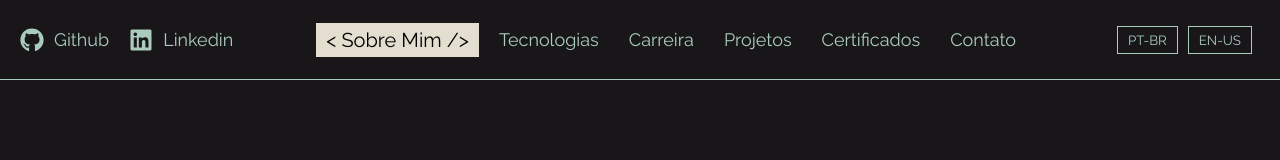
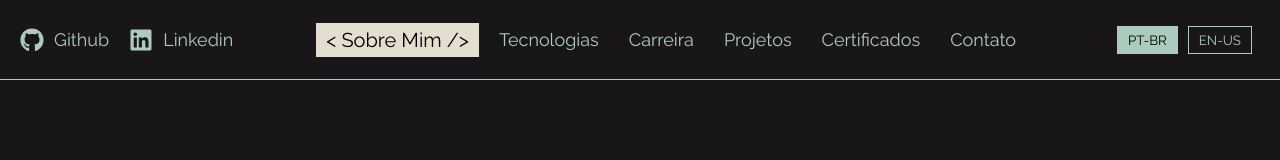
Before and after one commit to oPedroFlores/portfolio2, a React (Create React App) app: page / in a window 1280 px wide. Shown: the top 160 px of the page. Built offline with nearby package versions, Linux system fonts and the light colour scheme.

Commit message:
Correções

```diff
--- a/src/App.js
+++ b/src/App.js
@@ -1,25 +1,32 @@
-import React, { useState } from "react";
-import "./App.css";
-import NavBar from "./pages/NavBar";
-import HomePage from "./pages/HomePage";
-import Tecnologies from "./pages/Tecnologies";
-import translations from "./translations.json";
-import techs from "./techs.json";
-import History from "./pages/History";
-import Projects from "./pages/Projects";
-import Certificates from "./pages/Certificates";
-import GetInTouch from "./pages/GetInTouch";
+import React, { useState } from 'react';
+import './App.css';
+import NavBar from './pages/NavBar';
+import HomePage from './pages/HomePage';
+import Tecnologies from './pages/Tecnologies';
+import translations from './translations.json';
+import techs from './techs.json';
+import History from './pages/History';
+import Projects from './pages/Projects';
+import Certificates from './pages/Certificates';
+import GetInTouch from './pages/GetInTouch';
+
+import curriculopt from '../src/cv/portuguesecv.pdf';
+import curriculoen from '../src/cv/englishcv.pdf';
 
 function App() {
   const [language, setLanguage] = useState(0);
 
   const currentLanguage = language === 0 ? translations.pt : translations.en;
-
+  const curriculo = language === 1 ? curriculoen : curriculopt;
   return (
     <>
-      <NavBar language={currentLanguage} setLanguage={setLanguage} />
+      <NavBar
+        translation={currentLanguage}
+        setLanguage={setLanguage}
+        language={language}
+      />
       <main>
-        <HomePage language={currentLanguage} />
+        <HomePage language={currentLanguage} curriculo={curriculo} />
         <Tecnologies
           language={currentLanguage}
           techs={language ? techs.en : techs.pt}
--- a/src/css/NavBar.module.css
+++ b/src/css/NavBar.module.css
@@ -94,6 +94,11 @@ nav {
   color: white;
 }
 
+.activeLinkLanguage {
+  background-color: var(--primaryColor) !important;
+  color: black !important;
+}
+
 @media (max-width: 1200px) {
   .navLanguage {
     flex-direction: column;
--- a/src/pages/HomePage.jsx
+++ b/src/pages/HomePage.jsx
@@ -3,12 +3,11 @@ import styles from '../css/Home.module.css';
 import { FaLinkedin, FaGithub } from 'react-icons/fa';
 import { ReactComponent as Curriculo } from '../img/svg/cv2.svg';
 import { motion } from 'framer-motion';
-import curriculo from '../cv/portuguesecv.pdf';
 import Modal from './modal/Modal';
 import Button from '../components/Button';
 import AboutMeModal from './modal/AboutMeModal';
 
-const HomePage = ({ language }) => {
+const HomePage = ({ language, curriculo }) => {
   const [modal, setModal] = React.useState(false);
   const textAprRef = React.useRef(null);
   function ModalTrue() {
--- a/src/pages/NavBar.jsx
+++ b/src/pages/NavBar.jsx
@@ -1,12 +1,12 @@
-import React, { useState, useEffect } from "react";
-import styles from "../css/NavBar.module.css";
-import { FaGithub, FaLinkedin } from "react-icons/fa";
-import { TfiMenu } from "react-icons/tfi";
+import React, { useState, useEffect } from 'react';
+import styles from '../css/NavBar.module.css';
+import { FaGithub, FaLinkedin } from 'react-icons/fa';
+import { TfiMenu } from 'react-icons/tfi';
 
-const NavBar = ({ language, setLanguage }) => {
+const NavBar = ({ translation, setLanguage, language }) => {
   const [navBackground, setNavBackground] = useState(false);
   const [toggleMenu, setToggleMenu] = useState(false);
-  const [activeSection, setActiveSection] = useState("homePage");
+  const [activeSection, setActiveSection] = useState('homePage');
   const flyerMenu = React.useRef(null);
   useEffect(() => {
     const changeBackground = () => {
@@ -18,14 +18,14 @@ const NavBar = ({ language, setLanguage }) => {
 
       // Determinar a seção atual baseado no scroll
       const sections = [
-        "homePage",
-        "tecnologies",
-        "history",
-        "projects",
-        "certificates",
-        "contact",
+        'homePage',
+        'tecnologies',
+        'history',
+        'projects',
+        'certificates',
+        'contact',
       ];
-      let currentSection = "";
+      let currentSection = '';
       sections.forEach((section) => {
         const element = document.getElementById(section);
         if (element && window.scrollY >= element.offsetTop - 100) {
@@ -35,20 +35,20 @@ const NavBar = ({ language, setLanguage }) => {
       setActiveSection(currentSection);
     };
 
-    window.addEventListener("scroll", changeBackground);
-    return () => window.removeEventListener("scroll", changeBackground);
+    window.addEventListener('scroll', changeBackground);
+    return () => window.removeEventListener('scroll', changeBackground);
   }, []);
 
   // Função para aplicar classe condicionalmente
   const linkClassName = (section) => {
     return `${styles.navButton} hoverText ${
-      activeSection === section ? "activeLink" : ""
+      activeSection === section ? 'activeLink' : ''
     }`;
   };
   // Função para adicionar < /> ao nome da seção
   const renderLinkText = (section, text) => {
     return (
-      <span className={activeSection === section ? styles.activeLinkText : ""}>
+      <span className={activeSection === section ? styles.activeLinkText : ''}>
         {activeSection === section ? `< ${text} />` : text}
       </span>
     );
@@ -65,12 +65,12 @@ const NavBar = ({ language, setLanguage }) => {
       }
     };
 
-    document.addEventListener("mousedown", handleClickOutside);
-    return () => document.removeEventListener("mousedown", handleClickOutside);
+    document.addEventListener('mousedown', handleClickOutside);
+    return () => document.removeEventListener('mousedown', handleClickOutside);
   }, [toggleMenu]);
 
   return (
-    <nav className={navBackground ? styles.navScroll : ""}>
+    <nav className={navBackground ? styles.navScroll : ''}>
       <div className={styles.navLinks}>
         <a
           href="https://github.com/oPedroFlores"
@@ -92,31 +92,41 @@ const NavBar = ({ language, setLanguage }) => {
       </div>
       <div
         ref={flyerMenu}
-        className={`${styles.navOptions} ${toggleMenu ? styles.FlyerMenu : ""}`}
+        className={`${styles.navOptions} ${toggleMenu ? styles.FlyerMenu : ''}`}
       >
         <div className={styles.navButtons}>
-          <a className={linkClassName("homePage")} href="#homePage">
-            {renderLinkText("homePage", language.navBar.aboutMe)}
+          <a className={linkClassName('homePage')} href="#homePage">
+            {renderLinkText('homePage', translation.navBar.aboutMe)}
           </a>
-          <a className={linkClassName("tecnologies")} href="#tecnologies">
-            {renderLinkText("tecnologies", language.navBar.tecnologies)}
+          <a className={linkClassName('tecnologies')} href="#tecnologies">
+            {renderLinkText('tecnologies', translation.navBar.tecnologies)}
           </a>
-          <a className={linkClassName("history")} href="#history">
-            {renderLinkText("history", language.navBar.history)}
+          <a className={linkClassName('history')} href="#history">
+            {renderLinkText('history', translation.navBar.history)}
           </a>
-          <a className={linkClassName("projects")} href="#projects">
-            {renderLinkText("projects", language.navBar.projects)}
+          <a className={linkClassName('projects')} href="#projects">
+            {renderLinkText('projects', translation.navBar.projects)}
           </a>
-          <a className={linkClassName("certificates")} href="#certificates">
-            {renderLinkText("certificates", language.navBar.certificates)}
+          <a className={linkClassName('certificates')} href="#certificates">
+            {renderLinkText('certificates', translation.navBar.certificates)}
           </a>
-          <a className={linkClassName("contact")} href="#contact">
-            {renderLinkText("contact", language.navBar.contact)}
+          <a className={linkClassName('contact')} href="#contact">
+            {renderLinkText('contact', translation.navBar.contact)}
           </a>
         </div>
         <div className={styles.navLanguage}>
-          <button onClick={() => setLanguage(0)}>PT-BR</button>
-          <button onClick={() => setLanguage(1)}>EN-US</button>
+          <button
+            onClick={() => setLanguage(0)}
+            className={language ? '' : styles.activeLinkLanguage}
+          >
+            PT-BR
+          </button>
+          <button
+            onClick={() => setLanguage(1)}
+            className={language ? styles.activeLinkLanguage : ''}
+          >
+            EN-US
+          </button>
         </div>
       </div>
       <button
--- a/src/translations.json
+++ b/src/translations.json
@@ -56,8 +56,7 @@
         "desc": "MyFriends foi um projeto que desenvolvi com base no curso de React Completo da Origamid. Adicionei algumas funcionalidades como dar like, remover comentários e reatividade entre visualizações e curtidas.",
         "tecs": ["JavaScript", "React", "Wordpress", "PHP", "CSS", "HTML"],
         "image": 0,
-        "github": "https://github.com/oPedroFlores/MyFriends",
-        "link": "https://google.com"
+        "github": "https://github.com/oPedroFlores/MyFriends"
       },
       {
         "id": 2,
```
Also changed, not shown: 2 other files (tests, documents, lock files or other folders).
